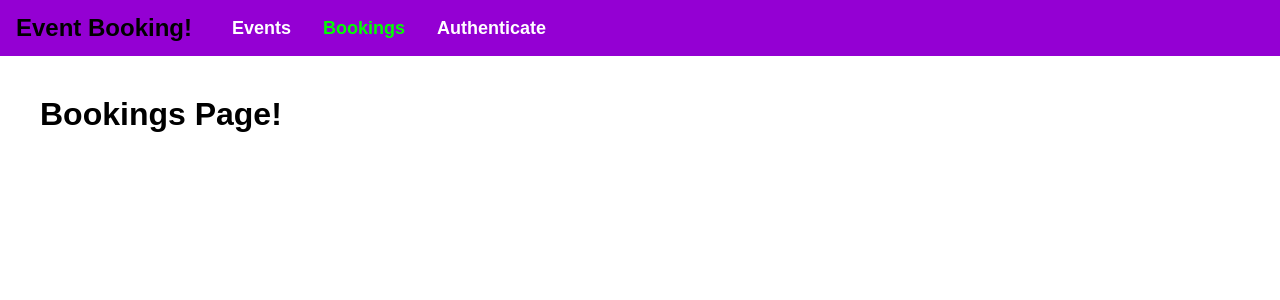
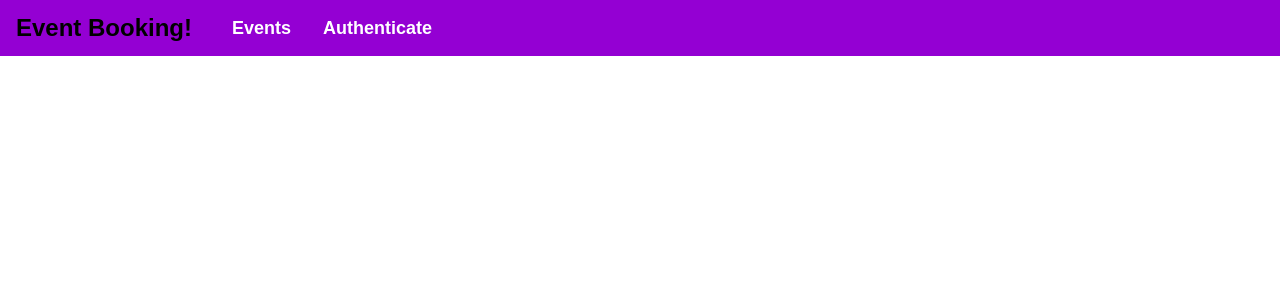
Before and after one commit to iyashwantsaini/mern_event_booking, a React (Create React App) app in the folder frontend/: page /bookings in a window 1280 px wide. Shown: the top 300 px of the page. Built offline with nearby package versions, Linux system fonts and the light colour scheme.

Commit message:
use_token

```diff
--- a/frontend/src/App.js
+++ b/frontend/src/App.js
@@ -1,33 +1,76 @@
-import React from "react";
+import React,{Component} from "react";
 import "./App.css";
 import { BrowserRouter, Route, Redirect, Switch } from "react-router-dom";
 import MainNavigation from "./components/navigation/MainNavigation";
+import AuthContext from "./context/auth-context";
 
 // Pages
 import AuthPage from "./pages/Auth";
 import BookingsPage from "./pages/Bookings";
 import EventsPage from "./pages/Events";
 
-function App() {
+class App extends Component {
+  state = {
+    token: null,
+    userId: null
+  };
+
+  login = (token, userId, tokenExpiration) => {
+    this.setState({ token: token, userId: userId });
+  };
+
+  logout = () => {
+    this.setState({token:null,userId:null});
+  };
+
+  render(){
   return (
     <BrowserRouter>
       {/* browser router can't have multiple children */}
       {/* So we add react.fragment as a shell on top of everything */}
       <React.Fragment>
+        {/* AuthContext contains Token data */}
+        {/* All components in between can access this context */}
+        <AuthContext.Provider
+          value={{
+            token: this.state.token,
+            userId: this.state.userId,
+            login: this.login,
+            logout: this.logout,
+          }}
+        >
           <MainNavigation />
           <main className="main-content">
             {/* Switch means only one route at a time */}
             <Switch>
-            {/* exact means is exactly / then only redirect */}
+              {/* redirect to events only if loggedin */}
+              {this.state.token &&
+                <Redirect from="/" to="/events" exact />
+              }
+              {this.state.token &&
+                <Redirect from="/auth" to="/events" exact />
+              }
+
+              {/* exact means that if exactly / then only redirect */}
+              {/* only redirect of not loggedin */}
+              {!this.state.token &&
                 <Redirect from="/" to="/auth" exact />
+              }
+              {/* route auth available only if not loggedin */}
+              {!this.state.token &&
               <Route path="/auth" component={AuthPage} />
+              }
               <Route path="/events" component={EventsPage} />
+              {/* show booking only if loggedin */}
+              {this.state.token &&
               <Route path="/bookings" component={BookingsPage} />
+              }
             </Switch>
           </main>
+        </AuthContext.Provider>
       </React.Fragment>
     </BrowserRouter>
-  );
+  )};
 }
 
 export default App;
--- a/frontend/src/components/navigation/MainNavigation.js
+++ b/frontend/src/components/navigation/MainNavigation.js
@@ -1,11 +1,16 @@
 import React from "react";
 // Navlink special link which catches link and not reloads page
 // it manually changes the url and renders the component w/o reloading the single page app
-import { NavLink } from 'react-router-dom';
+import { NavLink } from "react-router-dom";
+import AuthContext from "../../context/auth-context";
+
 // webpack injects this css to our page
-import './MainNavigation.css';
+import "./MainNavigation.css";
 
 const mainNavigation = (props) => (
+  <AuthContext.Consumer>
+    {(context) => {
+      return (
         <header className="main-navigation">
           <div className="main-navigation__logo">
             <h1>Event Booking!</h1>
@@ -13,12 +18,30 @@
           <nav className="main-navigation__items">
             <ul>
               {/* due to navlinks there is no reload */}
-              <li><NavLink to="/events">Events</NavLink></li>
-              <li><NavLink to="/bookings">Bookings</NavLink></li>
-              <li><NavLink to="/auth">Authenticate</NavLink></li>
+
+              <li>
+                <NavLink to="/events">Events</NavLink>
+              </li>
+
+              { context.token && (
+              <li>
+                <NavLink to="/bookings">Bookings</NavLink>
+              </li>
+              )}
+
+              {/* only render it if not loggedin  */}
+              { !context.token &&  (
+              <li>
+                <NavLink to="/auth">Authenticate</NavLink>
+              </li>
+              )}
+
             </ul>
           </nav>
         </header>
       );
+    }}
+  </AuthContext.Consumer>
+);
 
 export default mainNavigation;
--- /dev/null
+++ b/frontend/src/context/auth-context.js
@@ -0,0 +1,9 @@
+import React from 'react';
+
+// for saving token here we create a context
+export default React.createContext({
+    token:null,
+    userId:null,
+    login:(token,userId,tokenExpiration)=>{},
+    logout:()=>{}
+});
--- a/frontend/src/pages/Auth.js
+++ b/frontend/src/pages/Auth.js
@@ -1,10 +1,13 @@
 import React, { Component } from "react";
 import "./Auth.css";
+import AuthContext from "../context/auth-context";
 
 class AuthPage extends Component {
   state = {
     isLoggedIn: true,
   };
+
+  static contextType = AuthContext;
 
   constructor(props) {
     super(props);
@@ -70,7 +73,18 @@
         return res.json();
       })
       .then((resData) => {
-        console.log(resData);
+        // here we get our token
+        // send this token to parent using context
+        // console.log(resData);
+        // if(this.state.isLoggedIn){}
+        // OR
+        if (resData.data.login.token) {
+          this.context.login(
+            resData.data.login.token,
+            resData.data.login.userId,
+            resData.data.login.tokenExpiration
+          );
+        }
       })
       .catch((err) => {
         console.log(err);
```
Lines whose indentation alone changed are shown as unchanged.
